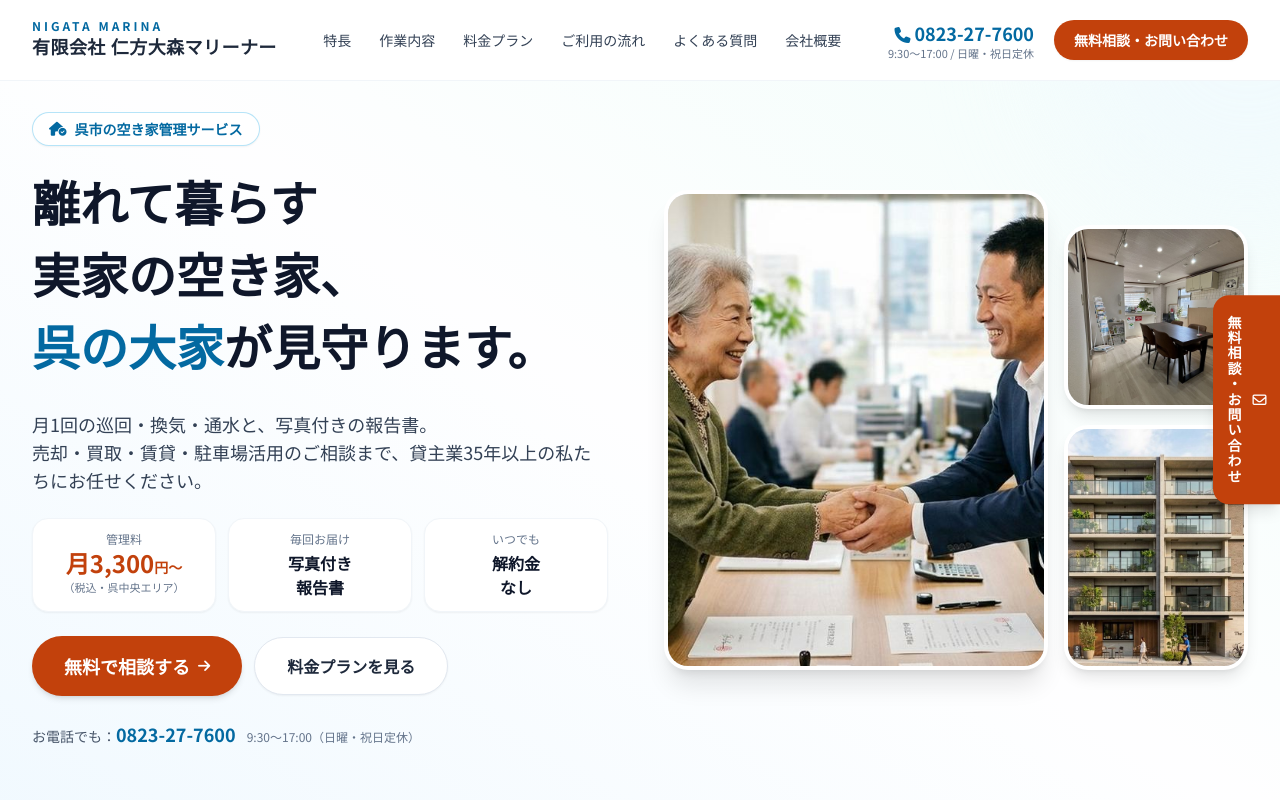
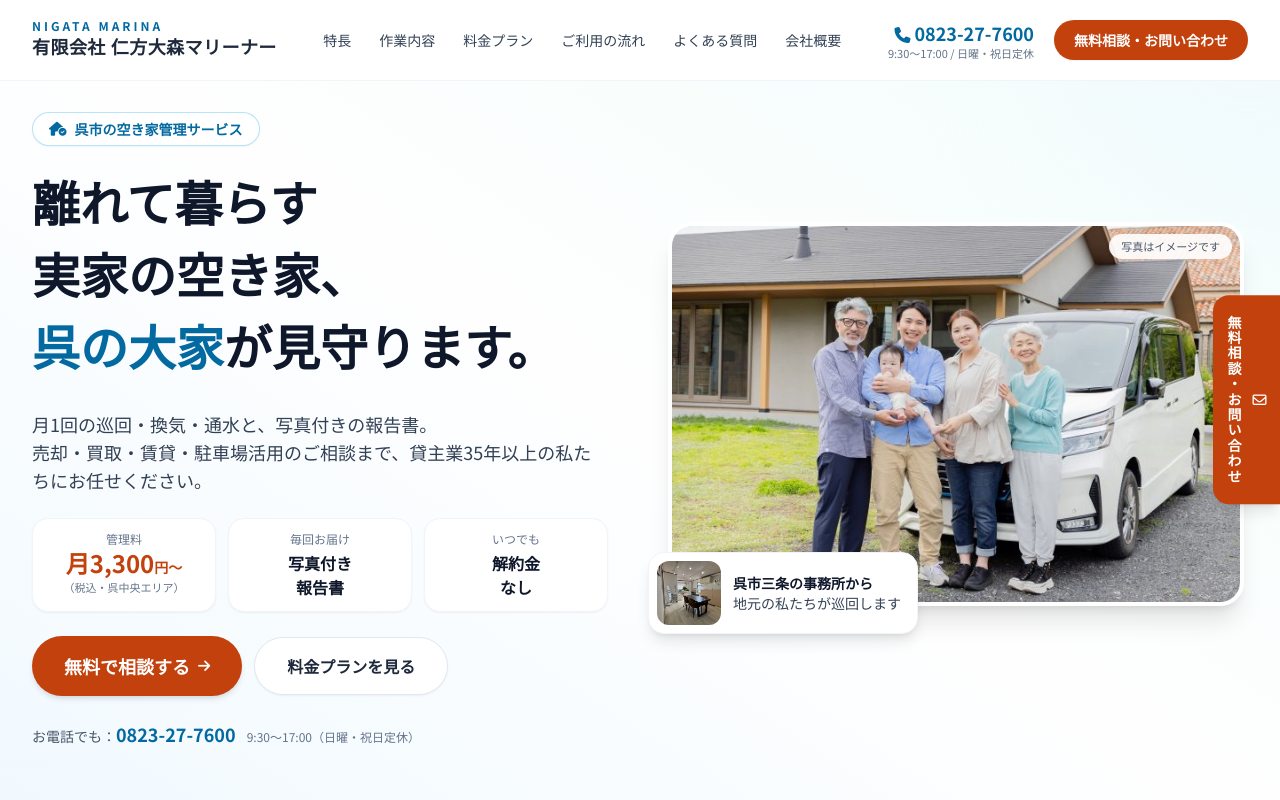
Before and after one commit to marina7600hp/marinahu-dousan, a plain HTML site: page akiya-kanri.html in a window 1280 px wide. Shown: the top 800 px of the page. Drawn offline with nearby package versions, Linux system fonts and the light colour scheme.

Commit message:
写真5枚を追加：トップ空き家サービス、空き家管理（見出し・必要な理由）、空き家買取、空き家再生の見出し
Co-Authored-By: Claude Opus 5.5 <noreply@anthropic.com>
Claude-Session: https://claude.ai/code/session_01TgAmF4UrL4AEusyuKWCkpR

```diff
--- a/akiya-kanri.html
+++ b/akiya-kanri.html
@@ -207,17 +207,14 @@
                 </div>
 
                 <div class="lg:col-span-6">
-                    <div class="relative mx-auto max-w-lg lg:max-w-none grid grid-cols-12 gap-3 sm:gap-4">
-                        <div class="col-span-8 overflow-hidden rounded-3xl shadow-xl border-4 border-white aspect-[4/5] bg-slate-200">
-                            <img src="images/113.jpg" width="900" height="616" alt="オーナー様と担当者のご相談の様子" class="w-full h-full object-cover" fetchpriority="high">
-                        </div>
-                        <div class="col-span-4 flex flex-col justify-end gap-3 sm:gap-4">
-                            <div class="overflow-hidden rounded-3xl shadow-lg border-4 border-white aspect-square bg-slate-200">
-                                <img src="images/S__3153945_0.jpg" width="1200" height="900" alt="呉市三条の事務所の打ち合わせスペース" class="w-full h-full object-cover" loading="lazy" decoding="async">
-                            </div>
-                            <div class="overflow-hidden rounded-3xl shadow-lg border-4 border-white aspect-[3/4] bg-slate-200">
-                                <img src="images/112.jpg" width="900" height="616" alt="管理物件のイメージ" class="w-full h-full object-cover" loading="lazy" decoding="async">
-                            </div>
+                    <div class="relative mx-auto max-w-xl mb-8">
+                        <figure class="relative">
+                            <img src="images/family-home.jpg" width="640" height="427" alt="実家の前で笑顔のご家族" class="w-full aspect-[3/2] object-cover rounded-3xl shadow-xl border-4 border-white" fetchpriority="high">
+                            <figcaption class="absolute top-3 right-3 text-[11px] bg-white/90 text-slate-600 px-3 py-1 rounded-full">写真はイメージです</figcaption>
+                        </figure>
+                        <div class="absolute -bottom-7 left-3 sm:-left-5 flex items-center gap-3 bg-white rounded-2xl shadow-lg border border-slate-100 p-2 pr-4">
+                            <img src="images/S__3153945_0.jpg" width="1200" height="900" alt="呉市三条の事務所" class="w-14 h-14 sm:w-16 sm:h-16 rounded-xl object-cover" loading="lazy" decoding="async">
+                            <p class="text-xs sm:text-sm text-slate-700 leading-snug text-left"><span class="block font-bold text-slate-900">呉市三条の事務所から</span>地元の私たちが巡回します</p>
                         </div>
                     </div>
                 </div>
@@ -299,6 +296,10 @@
                 <h2 class="text-2xl sm:text-3xl md:text-4xl font-bold serif-text text-slate-900">なぜ、空き家の管理が必要なの？</h2>
                 <p class="text-base text-slate-600">空き家を放置すると、3つのリスクが少しずつ大きくなります。</p>
             </div>
+            <figure class="relative mb-8 overflow-hidden rounded-3xl shadow-sm border border-slate-100">
+                <img src="images/akiya-old-house-02.jpg" width="800" height="600" alt="人が住まなくなった古い2階建ての家" class="w-full aspect-[16/9] sm:aspect-[21/9] object-cover" loading="lazy" decoding="async">
+                <figcaption class="absolute bottom-3 right-3 text-[11px] bg-white/90 text-slate-600 px-3 py-1 rounded-full">写真はイメージです</figcaption>
+            </figure>
             <div class="space-y-6">
                 <article class="bg-white rounded-3xl p-6 sm:p-8 shadow-sm border border-slate-100 grid grid-cols-1 sm:grid-cols-[auto,1fr] gap-4 sm:gap-6">
                     <div class="flex sm:flex-col items-center gap-3">
```
Also changed, not shown: akiya-saisei.html (+2 -2 lines), index.html (+3 -0 lines), kaitori.html (+3 -2 lines), images/akiya-blocks.jpg (added), images/akiya-old-house-01.jpg (added), images/akiya-old-house-02.jpg (added), images/family-home.jpg (added), images/reform-room-01.jpg (added).
